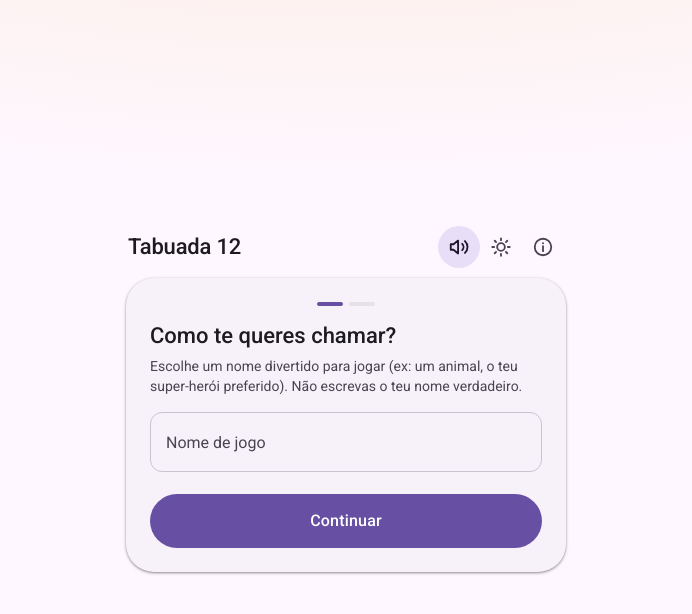
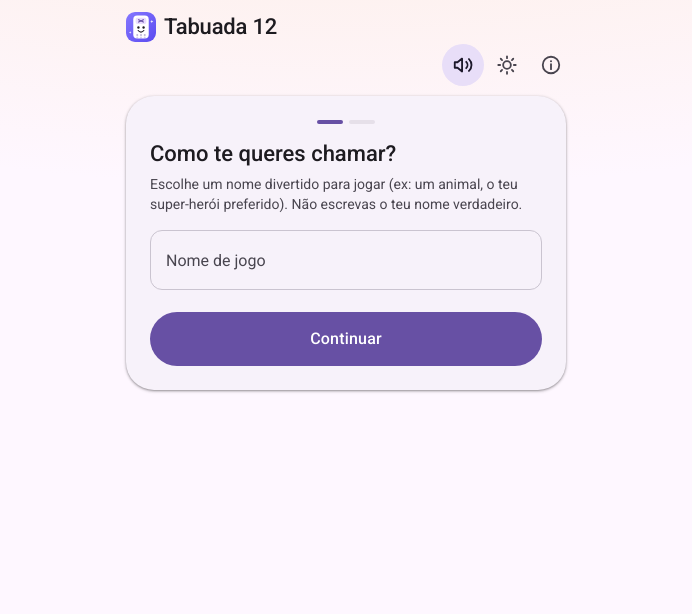
Before and after one commit to mcduarte2000/tabuada12, a plain HTML site: page index.html in a window 1280 px wide. Shown: the whole page, without its empty margins (294-986 px from the left). Drawn offline with Linux system fonts and the light colour scheme.

Commit message:
Pin the header to the top with identity left and controls right
- app icon and title on the first row, aligned left
- action buttons on the second row, aligned right
- remove the vertical centring that pushed the header down the page
- tighten the header on short viewports while keeping two rows
- tests assert the two-row layout, the right alignment and the top position
- iteration 2 header requirements updated

```diff
--- a/index.html
+++ b/index.html
@@ -31,7 +31,12 @@
 <body>
   <main class="app">
     <header class="top-app-bar">
-      <h1 class="brand-title">Tabuada 12</h1>
+      <div class="brand">
+        <div class="brand-mark" aria-hidden="true">
+          <img src="assets/icon.svg" alt="" width="30" height="30">
+        </div>
+        <h1 class="brand-title">Tabuada 12</h1>
+      </div>
       <div class="top-actions">
           <button id="soundToggle" class="icon-button" type="button" aria-pressed="true" aria-label="Desativar efeitos sonoros" title="Efeitos sonoros">
             <svg class="icon-on" viewBox="0 0 24 24" fill="none" stroke="currentColor" stroke-width="2" stroke-linecap="round" stroke-linejoin="round" aria-hidden="true">
--- a/styles.css
+++ b/styles.css
@@ -115,7 +115,7 @@ body {
 .app {
   width: 100%;
   max-width: 440px;
-  margin: auto;
+  margin: 0 auto;
   display: flex;
   flex-direction: column;
   min-height: 0;
@@ -123,11 +123,35 @@ body {
 
 .top-app-bar {
   display: flex;
+  flex-direction: column;
+  align-items: flex-start;
+  gap: 2px;
+  padding: 0 0 10px;
+  min-width: 0;
+}
+
+.brand {
+  display: flex;
   align-items: center;
-  justify-content: space-between;
   gap: 8px;
-  padding: 2px 2px 10px;
   min-width: 0;
+  max-width: 100%;
+}
+
+.brand-mark {
+  flex: none;
+  display: grid;
+  place-items: center;
+  width: 30px;
+  height: 30px;
+  border-radius: 9px;
+  overflow: hidden;
+}
+
+.brand-mark img {
+  width: 100%;
+  height: 100%;
+  display: block;
 }
 
 .brand-title {
@@ -144,8 +168,10 @@ body {
 
 .top-actions {
   display: flex;
-  gap: 0;
+  gap: 2px;
   flex: 0 0 auto;
+  align-self: flex-end;
+  margin-right: -6px;
 }
 
 .icon-button {
@@ -974,6 +1000,11 @@ input:focus-visible {
 
 @media (max-height: 680px) {
   .footnote { display: none; }
+  .top-app-bar { gap: 0; padding-bottom: 6px; }
+  .brand-mark { width: 26px; height: 26px; border-radius: 8px; }
+  .brand-title { font-size: 19px; }
+  .icon-button { width: 38px; height: 38px; }
+  .icon-button svg { width: 19px; height: 19px; }
   .key { height: 44px; }
   .avatar { width: 44px; height: 44px; }
   .bubble { min-height: 44px; padding: 7px 12px; font-size: 13.5px; }
```
Also changed, not shown: tests/regression.js (+24 -13 lines), 4 other files.
